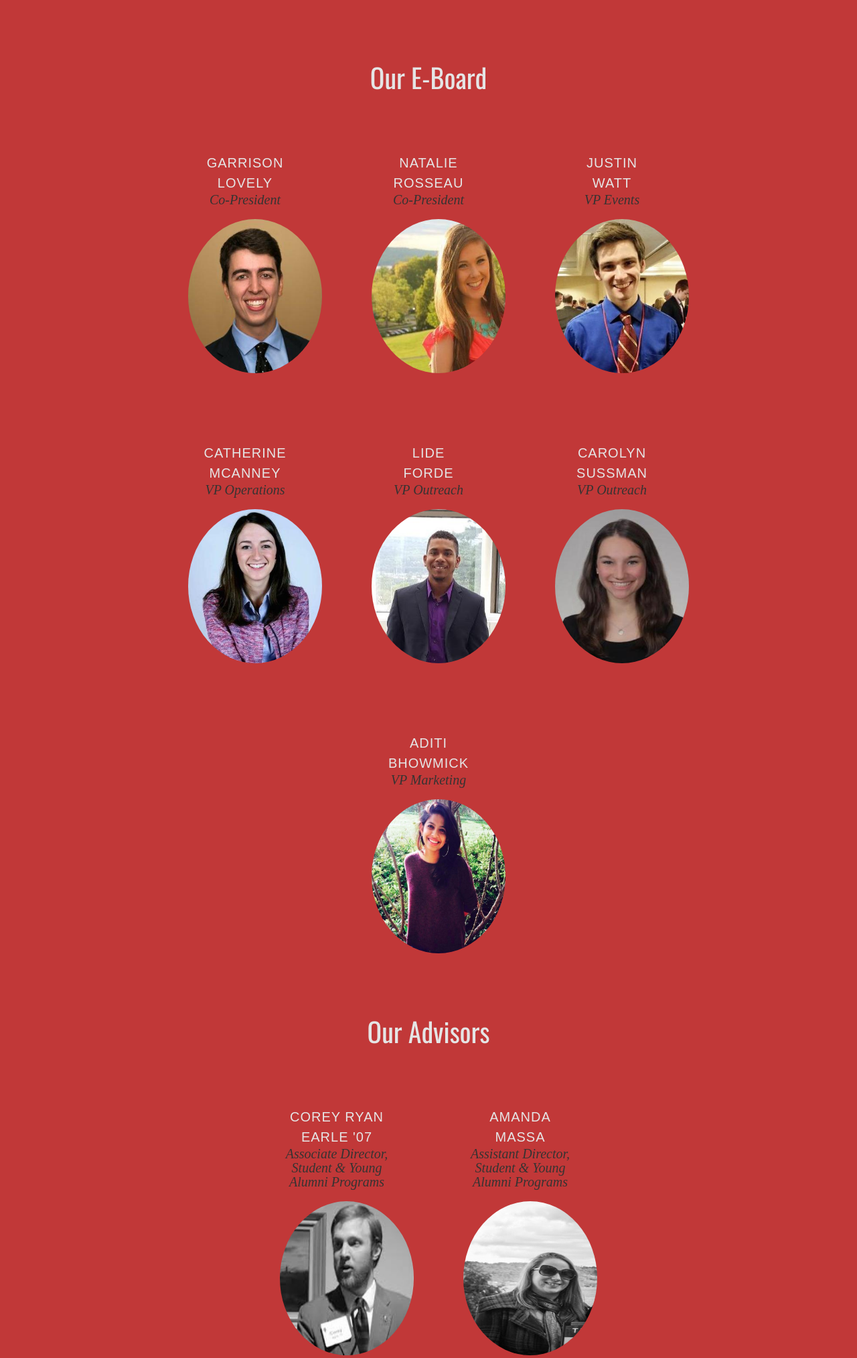
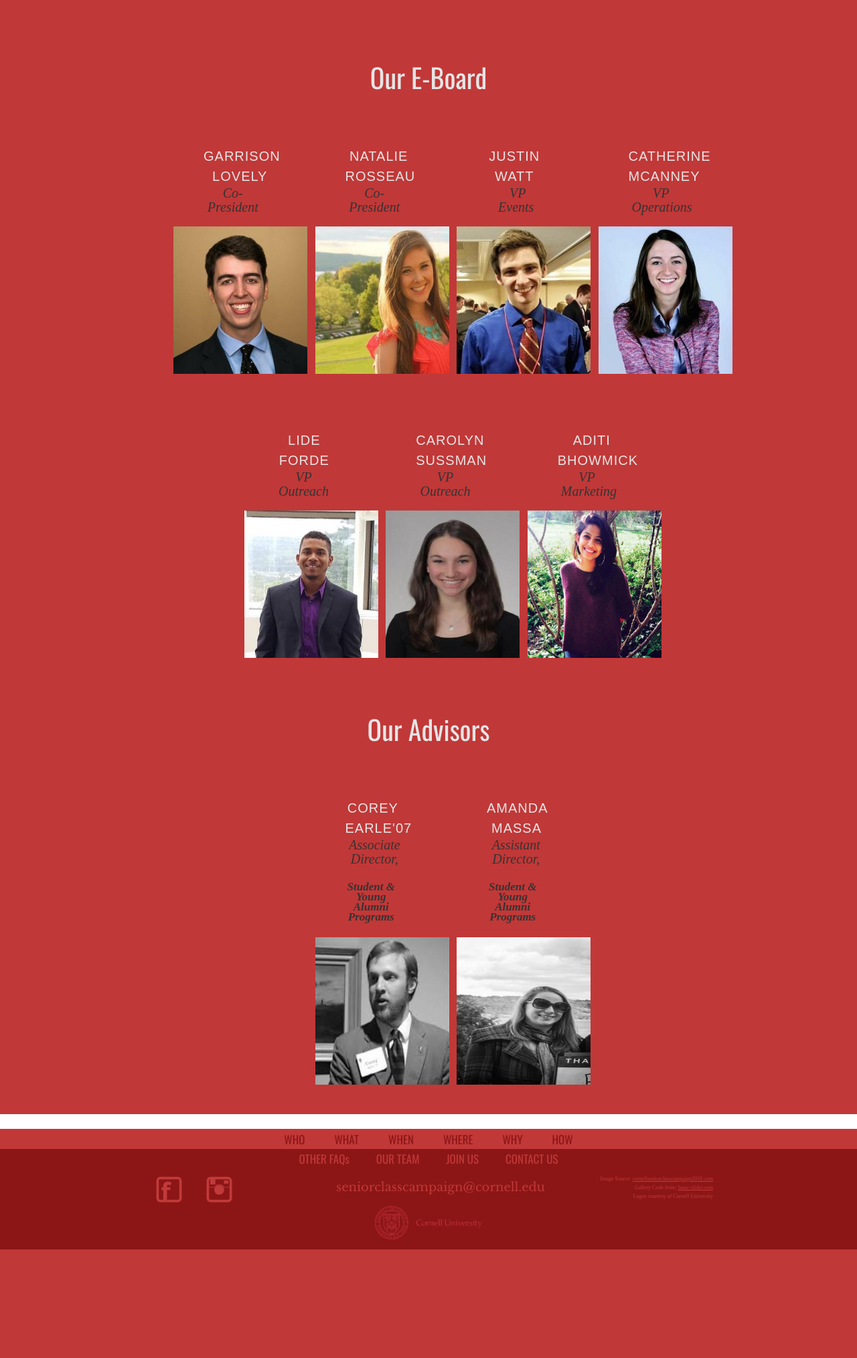
Before and after one commit to zachpraiss22/info1300, a PHP site: page /team.php in a window 1280 px wide. Shown: the part 480-2507 px from the top of the page at 67% size. After the commit the page ends 2345 px from the top, so only its background shows below. Run offline with PHP 8.4, Linux system fonts and the light colour scheme; some libraries are stand-ins or nearby versions.

Commit message:
update on team page

```diff
--- a/css/style.css
+++ b/css/style.css
@@ -342,7 +342,7 @@ ol.bjqs-markers li a:hover{
     margin: auto;
 }
 
-/*-----------------CODING FOR THE SLIDESHOW-------------------*/
+/*-----------------CODING FOR THE CONTACT FORM-------------------*/
 /*----------------------BY ZACH PRAISS------------------------*/
 
 #formparagraph{
@@ -432,14 +432,14 @@ ol.bjqs-markers li a:hover{
 
 #container .container #team ul {
 	width: 100%;
-	margin:0px;
+	margin:10px;
 	float:none;
 }
 
 #container .content #team ul li {
 	display: inline-block;
-	width: 20%;
-	padding: 50px;
+	width: 15%;
+	padding: 40px;
 	float:none;
 	list-style: none;
 }
@@ -451,6 +451,7 @@ ol.bjqs-markers li a:hover{
 	color: #e5e5e5;
 	text-transform: uppercase;
 	letter-spacing: 1px;
+    margin-left: 45px;
 }
 
 #container .content #team ul li h3{
@@ -460,13 +461,23 @@ ol.bjqs-markers li a:hover{
 	color: #363332;
 	text-transform: none;
 	font-style: italic;
-	padding-bottom: 60px;
+    margin-left: 50px;
+}
+
+#container .content #team ul li h4{
+	font-size: 17px;
+	line-height: 15px;
+	font-family: "garamond-premier-pro", serif;
+	color: #363332;
+	text-transform: none;
+	font-style: italic;
+    margin-left: 40px;
 }
 
 .img-circle {
-    border-radius: 50%;
+    border-radius: 0%;
     overflow: hidden;
-    height: 230px;
+    height: 220px;
     width: 200px;
 }
 
--- a/team.php
+++ b/team.php
@@ -23,57 +23,71 @@
                 <h1>Our E-Board</h1>
                     <ul>
                         <li>
-                          <h2>Garrison Lovely</h2>
+                            <h2>Garrison</h2>
+                            <h2>&nbsp;&nbsp;Lovely</h2>
                             <br>
-                          <h3>Co-President</h3>
+                            <h3>Co-</h3>
+                            <h3>President</h3>
                             <br>
                             <br>
                             <img src="img/team1.jpg" alt="Garrison Lovely" class="img-circle">
                         </li>
                         <li>
-                          <h2>Natalie Rosseau</h2>
+                            <h2>&nbsp;Natalie</h2>
+                            <h2>Rosseau</h2>
                             <br>
-                          <h3>Co-President</h3>
+                            <h3>Co-</h3>
+                            <h3>President</h3>
                             <br>
                             <br>
                           <img src="img/team2.jpg" alt="Natalie Rosseau" class="img-circle">
                         </li>
                         <li>
-                          <h2>Justin<br>Watt</h2>
+                            <h2>Justin</h2>
+                            <h2>Watt</h2>
                             <br>
-                          <h3>VP Events</h3>
+                            <h3>&nbsp;VP</h3>
+                            <h3>Events</h3>
                             <br>
                             <br>
                           <img src="img/team3.jpg" alt="Justin Watt" class="img-circle">
                         </li>
                         <li>
-                          <h2>Catherine McAnney</h2>
+                            <h2>Catherine</h2>
+                            <h2>McAnney</h2>
                             <br>
-                          <h3>VP Operations</h3>
+                            <h3>&nbsp;&nbsp;VP</h3>
+                            <h3>Operations</h3>
                             <br>
                             <br>
                           <img src="img/team4.jpg" alt="Catherine McAnney" class="img-circle">
                         </li>
                         <li>
-                          <h2>Lide<br>Forde</h2>
+                            <h2>&nbsp;Lide</h2>
+                            <h2>&nbsp;Forde</h2>
                             <br>
-                          <h3>VP Outreach</h3>
+                            <h3>VP</h3>
+                            <h3>Outreach</h3>
                             <br>
                             <br>
                           <img src="img/team5.jpg" alt="Lide Forde" class="img-circle">
                         </li>
                         <li>
-                          <h2>Carolyn Sussman</h2>
+                            <h2>Carolyn</h2>
+                            <h2>Sussman</h2>
                             <br>
-                          <h3>VP Outreach</h3>
+                            <h3>VP</h3>
+                            <h3>Outreach</h3>
                             <br>
                             <br>
                           <img src="img/team6.jpg" alt="Garrison Lovely" class="img-circle">
                         </li>
                         <li>
-                          <h2>Aditi Bhowmick</h2>
+                            <h2>&nbsp;&nbsp;&nbsp;Aditi</h2>
+                            <h2>Bhowmick</h2>
                             <br>
-                          <h3>VP Marketing</h3>
+                            <h3>VP</h3>
+                            <h3>Marketing</h3>
                             <br>
                             <br>
                           <img src="img/team7.jpg" alt="Aditi Bhowmick" class="img-circle">
@@ -82,25 +96,23 @@
                  <h1> Our Advisors</h1>
                     <ul>
                         <li>
-                            <h2>Corey Ryan Earle '07</h2>
+                            <h2>Corey</h2>
+                            <h2>Earle'07</h2>
                             <br>
-                            <h3>Associate Director,
-                            <br>
-                            Student & Young Alumni Programs
-                            </h3>
-                            <br>
-                            <br>
+                            <h3>Associate</h3>
+                            <h3>Director,</h3>
+                            <h4>Student & Young Alumni Programs
+                            </h4>
                             <img src="img/advisor1.jpg" alt="Corey Ryan Earle '07" class="img-circle">
                         </li>
                         <li>
-                            <h2>Amanda<br>Massa</h2>
+                            <h2>Amanda</h2>
+                            <h2>&nbsp;Massa</h2>
                             <br>
-                            <h3>Assistant Director,
-                            <br>
-                            Student & Young Alumni Programs
-                            </h3>
-                            <br>
-                            <br>
+                            <h3>Assistant</h3>
+                            <h3>Director,</h3>
+                             <h4>Student & Young Alumni Programs
+                            </h4>
                             <img src="img/advisor2.jpg" alt="Amanda Massa" class="img-circle">
                         </li>
                     </ul>
```
